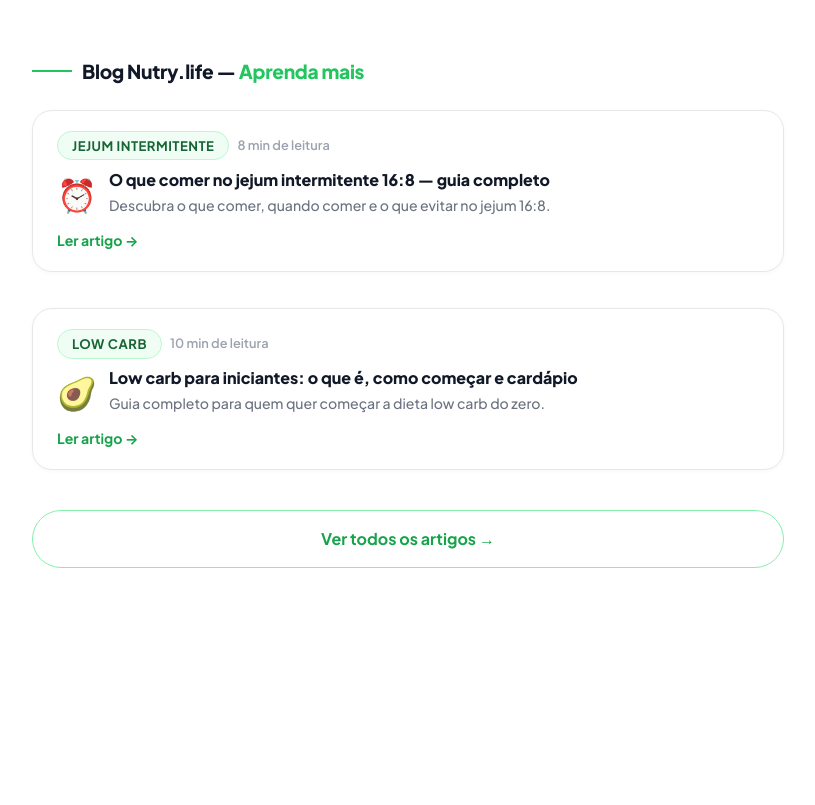
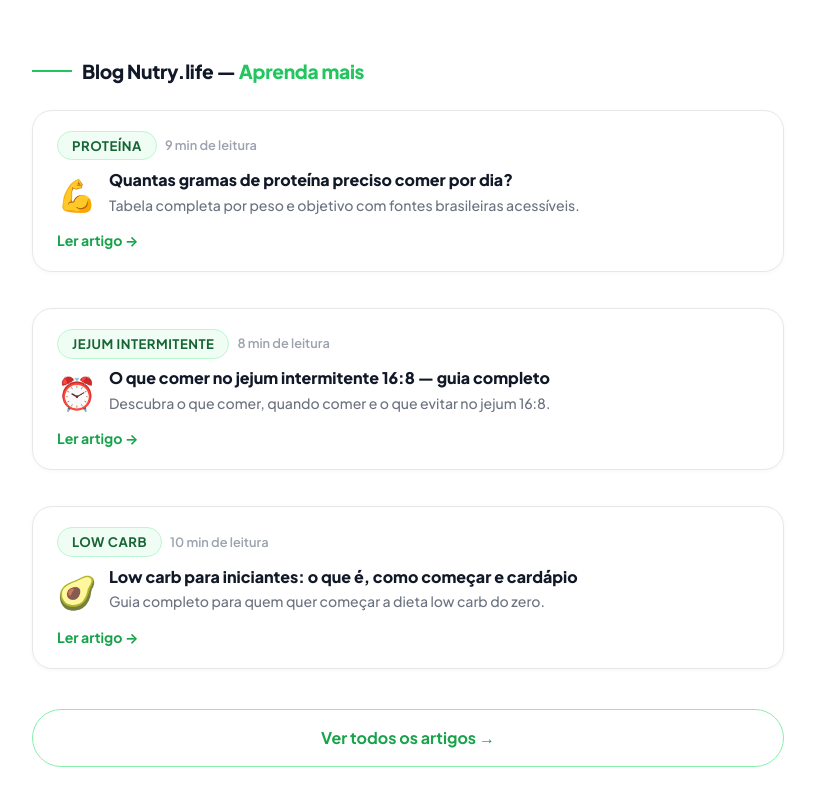
Before and after one commit to elevanceseguros/Nutri, a Next.js app: page / in a window 1280 px wide. Shown: the part 1860-2665 px from the top of the page, without its empty margins (232-1047 px from the left). Before the commit the page ends 2492 px from the top, so only its background shows below. Built offline with nearby package versions, Linux system fonts and the light colour scheme.

Commit message:
Update page.tsx

```diff
--- a/src/app/page.tsx
+++ b/src/app/page.tsx
@@ -110,9 +110,11 @@ const MACRO_ITEMS: { key: keyof Plano; label: string }[] = [
 ];
 
 const BLOG_POSTS = [
+  { slug: "quantas-gramas-de-proteina-por-dia", titulo: "Quantas gramas de proteína preciso comer por dia?", descricao: "Tabela completa por peso e objetivo com fontes brasileiras acessíveis.", tempo: "9 min", tag: "Proteína", emoji: "💪" },
   { slug: "o-que-comer-no-jejum-intermitente-16-8", titulo: "O que comer no jejum intermitente 16:8 — guia completo", descricao: "Descubra o que comer, quando comer e o que evitar no jejum 16:8.", tempo: "8 min", tag: "Jejum Intermitente", emoji: "⏰" },
   { slug: "low-carb-para-iniciantes", titulo: "Low carb para iniciantes: o que é, como começar e cardápio", descricao: "Guia completo para quem quer começar a dieta low carb do zero.", tempo: "10 min", tag: "Low Carb", emoji: "🥑" },
 ];
+
 
 function getFingerprint() { return btoa(`${navigator.userAgent}-${screen.width}x${screen.height}`); }
 function getStorageKey() { return `nutry_gerou_${getFingerprint()}`; }
```
